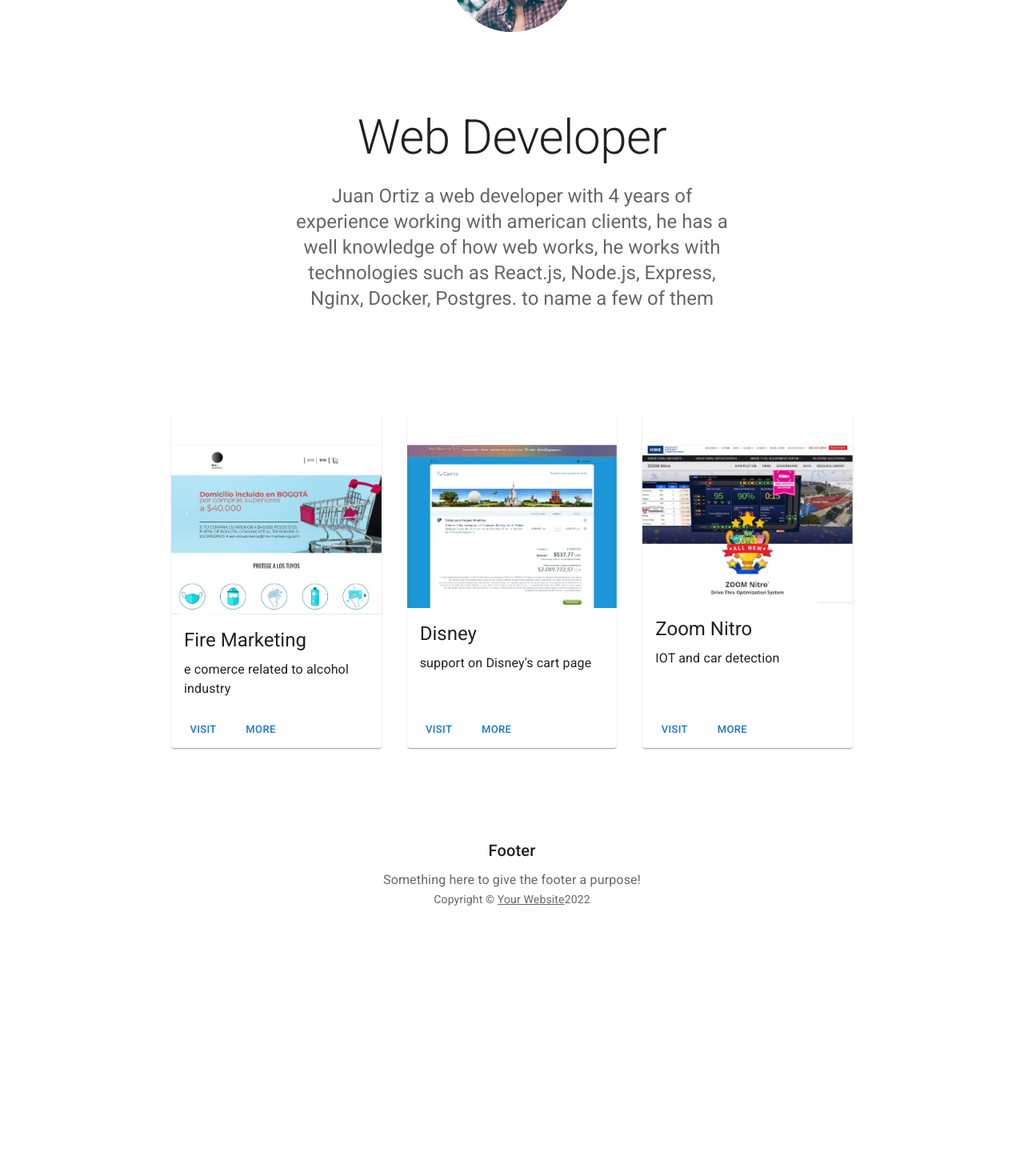
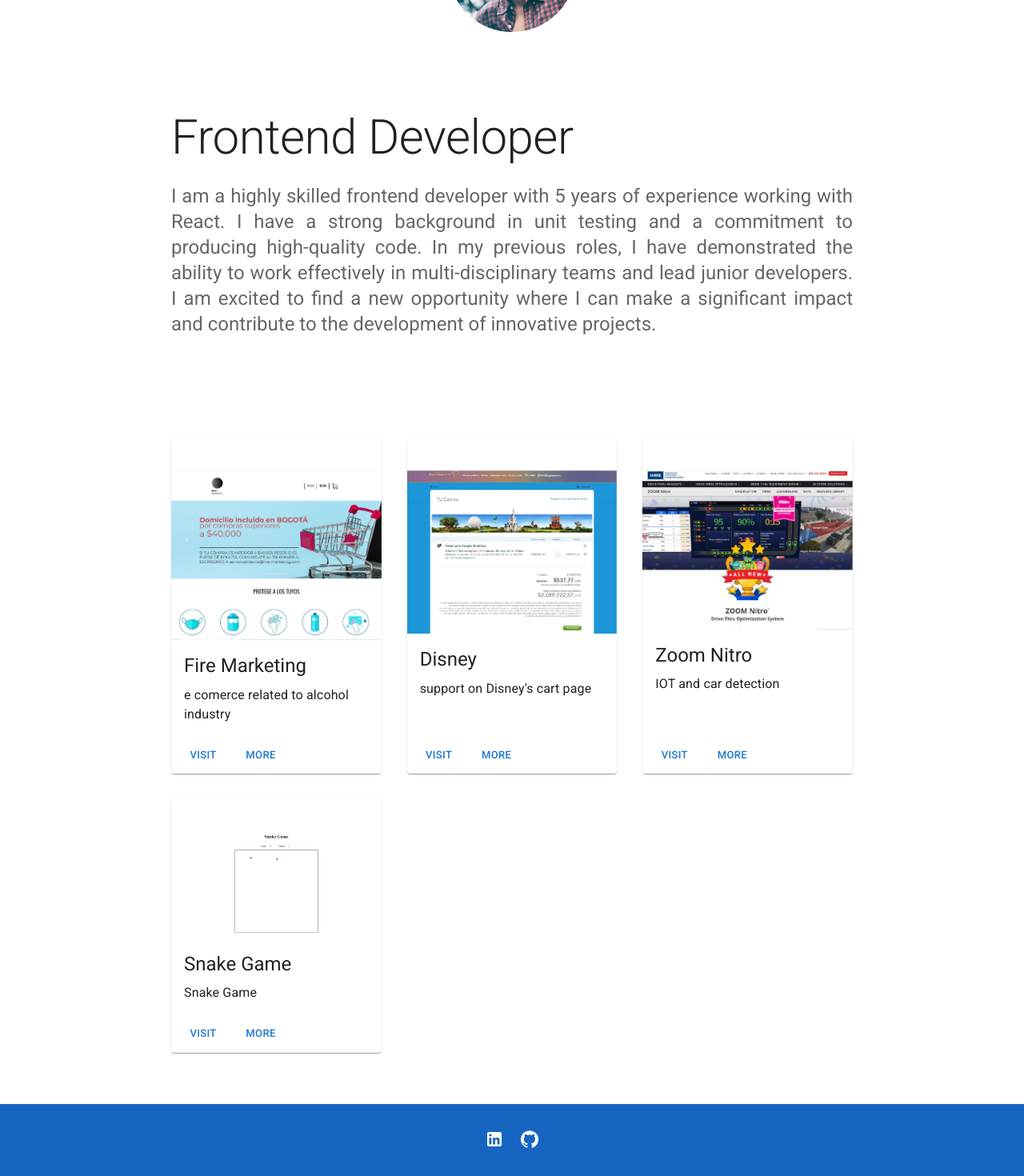
Before and after one commit to JuanOrtiz9492/my-portfolio, a React (Create React App) app: page / in a window 1280 px wide. Shown: the part 240-1710 px from the top of the page at 80% size. Before the commit the page ends 1422 px from the top, so only its background shows below. Built offline with nearby package versions, Linux system fonts and the light colour scheme.

Commit message:
minor improvements to porfolio

```diff
--- a/src/App.js
+++ b/src/App.js
@@ -1,35 +1,34 @@
 import React, { useRef } from 'react';
 import CssBaseline from '@mui/material/CssBaseline';
 import Box from '@mui/material/Box';
-import Typography from '@mui/material/Typography';
 import Link from '@mui/material/Link';
 import { createTheme, ThemeProvider } from '@mui/material/styles';
+import { LinkedIn, GitHub } from '@mui/icons-material';
 import NavBar from './components/NavBar';
 import Hero from './components/Hero';
 import About from './components/About/About';
-import Grid from './components/Grid';
-
-function Copyright() {
-	return (
-		<Typography variant="body2" color="text.secondary" align="center">
-			{'Copyright © '}
-			<Link color="inherit" href="https://mui.com/">
-				Your Website
-			</Link>
-			{new Date().getFullYear()}
-		</Typography>
-	);
-}
+import ProjectsGrid from './components/Grid';
 
 const theme = createTheme();
 
 export default function Main() {
 	const aboutRef = useRef(null);
-	const onButtonClick = ({ target }) => {
+	const projectsRef = useRef(null);
+	const onButtonClick = (section) => {
 		const sections = {
-			about: () => aboutRef.current.scrollIntoView(),
+			about: () =>
+				aboutRef.current.scrollIntoView({
+					block: 'center',
+					behavior: 'smooth',
+				}),
+			projects: () =>
+				projectsRef.current.scrollIntoView({
+					block: 'center',
+					behavior: 'smooth',
+				}),
+			contactme: () => {},
 		};
-		sections[target.name]();
+		sections[section]();
 	};
 
 	return (
@@ -49,22 +48,35 @@ export default function Main() {
 						<About />
 					</section>
 				</Box>
-				<Grid />
+				<div ref={projectsRef}>
+					<ProjectsGrid />
+				</div>
 			</main>
 			{/* Footer */}
-			<Box sx={{ bgcolor: 'background.paper', p: 6 }} component="footer">
-				<Typography variant="h6" align="center" gutterBottom>
-					Footer
-				</Typography>
-				<Typography
-					variant="subtitle1"
-					align="center"
-					color="text.secondary"
-					component="p"
+			<Box
+				sx={{
+					bgcolor: '#1565c0',
+					p: 4,
+					display: 'flex',
+					flexDirection: 'row',
+					justifyContent: 'center',
+				}}
+				component="footer"
+			>
+				<Link
+					sx={{ margin: '0 10px' }}
+					href="https://co.linkedin.com/in/ingortizh"
+					color="#ffffff"
 				>
-					Something here to give the footer a purpose!
-				</Typography>
-				<Copyright />
+					<LinkedIn />
+				</Link>
+				<Link
+					sx={{ margin: '0 10px' }}
+					href="https://github.com/JuanOrtiz9492"
+					color="#ffffff"
+				>
+					<GitHub />
+				</Link>
 			</Box>
 			{/* End footer */}
 		</ThemeProvider>
--- a/src/components/About/About.jsx
+++ b/src/components/About/About.jsx
@@ -8,17 +8,17 @@ const {
 } = lang;
 function About() {
 	return (
-		<Container maxWidth="sm">
+		<Container maxWidth="md">
 			<Typography
 				component="h1"
 				variant="h2"
-				align="center"
+				align="justify"
 				color="text.primary"
 				gutterBottom
 			>
 				{about.title}
 			</Typography>
-			<Typography variant="h5" align="center" color="text.secondary" paragraph>
+			<Typography variant="h5" align="justify" color="text.secondary" paragraph>
 				{about.description}
 			</Typography>
 		</Container>
--- a/src/components/NavBar/NavBar.jsx
+++ b/src/components/NavBar/NavBar.jsx
@@ -1,10 +1,23 @@
-import React from 'react';
+import React, { useState } from 'react';
 import PropTypes from 'prop-types';
 import AppBar from '@mui/material/AppBar';
+import Menu from '@mui/material/Menu';
+import MenuItem from '@mui/material/MenuItem';
+import IconButton from '@mui/material/IconButton';
+import MenuIcon from '@mui/icons-material/Menu';
 import { Button } from '@mui/material';
+import { waLink } from '../../utils/constants';
 import * as Styled from './Styled';
 
 function NavBar({ onButtonClick }) {
+	const [anchorEl, setAnchorEl] = useState(null);
+	const open = Boolean(anchorEl);
+	const handleClick = (event) => {
+		setAnchorEl(event.currentTarget);
+	};
+	const handleClose = () => {
+		setAnchorEl(null);
+	};
 	return (
 		<AppBar position="relative">
 			<Styled.Container>
@@ -15,16 +28,67 @@ function NavBar({ onButtonClick }) {
 					variant="outlined"
 					aria-label="outlined button group"
 				>
-					<Button name="about" onClick={onButtonClick}>
-						about me
-					</Button>
-					<Button name="projects" onClick={onButtonClick}>
-						projects
-					</Button>
-					<Button name="contactme" onClick={onButtonClick}>
+					<Button onClick={() => onButtonClick('about')}>about me</Button>
+					<Button onClick={() => onButtonClick('projects')}>projects</Button>
+					<Button onClick={() => window.open(waLink, '_blank')}>
 						contact me
 					</Button>
 				</Styled.StyledButtonGroup>
+				<Styled.ButtonGroupMobile>
+					<IconButton
+						size="large"
+						edge="start"
+						color="inherit"
+						aria-label="menu"
+						sx={{ mr: 2 }}
+						onClick={handleClick}
+					>
+						<MenuIcon />
+					</IconButton>
+					<Menu
+						id="demo-positioned-menu"
+						aria-labelledby="demo-positioned-button"
+						anchorEl={anchorEl}
+						open={open}
+						onClose={handleClose}
+						anchorOrigin={{
+							vertical: 'top',
+							horizontal: 'left',
+						}}
+						transformOrigin={{
+							vertical: 'top',
+							horizontal: 'left',
+						}}
+					>
+						<MenuItem
+							name="about"
+							onClick={() => {
+								handleClose();
+								onButtonClick('about');
+							}}
+						>
+							ABOUT ME
+						</MenuItem>
+						<MenuItem
+							name="projects"
+							onClick={() => {
+								handleClose();
+								onButtonClick('projects');
+							}}
+						>
+							PROJECTS
+						</MenuItem>
+						<MenuItem
+							name="contactme"
+							onClick={() => {
+								handleClose();
+								window.open(waLink, '_blank');
+							}}
+						>
+							CONTACT ME
+						</MenuItem>
+					</Menu>
+				</Styled.ButtonGroupMobile>
 			</Styled.Container>
 		</AppBar>
 	);
--- a/src/components/NavBar/Styled/index.js
+++ b/src/components/NavBar/Styled/index.js
@@ -1,5 +1,6 @@
 import { ButtonGroup, Typography, Toolbar } from '@mui/material';
 import { styled } from '@mui/material/styles';
+import EmStyled from '@emotion/styled';
 
 const StyledButtonGroup = styled(ButtonGroup)`
 	& .MuiButton-root {
@@ -9,12 +10,18 @@ const StyledButtonGroup = styled(ButtonGroup)`
 			border: 1px solid;
 		}
 	}
+	@media only screen and (max-width: 600px) {
+		display: none;
+	}
 `;
 
 const Title = styled(Typography)`
 	&.MuiTypography-h1 {
 		font-size: 2em;
 		text-transform: uppercase;
+		@media only screen and (max-width: 600px) {
+			font-size: 1.5em;
+		}
 	}
 `;
 
@@ -22,4 +29,11 @@ const Container = styled(Toolbar)`
 	justify-content: space-between;
 	height: 9vh;
 `;
-export { StyledButtonGroup, Title, Container };
+
+const ButtonGroupMobile = EmStyled.div`
+	display: none;
+	@media only screen and (max-width: 600px) {
+		display: block
+	}
+`;
+export { StyledButtonGroup, Title, Container, ButtonGroupMobile };
--- a/src/utils/constants.js
+++ b/src/utils/constants.js
@@ -35,7 +35,18 @@ const cards = [
 		isVisitable: true,
 		url: 'https://www.hme.com/qsr/zoom-nitro/',
 	},
+	{
+		id: 4,
+		projectName: 'Snake Game',
+		sumary: 'Snake Game',
+		img: './snake-game.jpg',
+		description: `This project is a implementation of the classic game Snake, was built with P5.js a library, for graphics, the goal of this game, was to try and implement some Design Patterns`,
+		isVisitable: true,
+		url: 'http://juanortizdev.com/snakegame',
+	},
 ];
-const dummy = 'dummy';
 
-export { cards, dummy };
+const waLink =
+	'https://api.whatsapp.com/send?phone=573133200890&text=Hi%20Juan%2C%0AI%20came%20across%20your%20portfolio%20and%20I%20wanted%20to%20let%20you%20know%20about%20a%20fantastic%20job%20opportunity%20that%20I%20think%20you%20might%20be%20interested%20in.';
+
+export { cards, waLink };
--- a/src/utils/lang.js
+++ b/src/utils/lang.js
@@ -1,11 +1,11 @@
 const lang = {
 	en: {
 		about: {
-			title: 'Web Developer',
-			description: `Juan Ortiz a web developer with 4 years of experience
-			 working with american clients, he has a well knowledge of how web works,
-			 he works with technologies such as React.js, Node.js, Express, Nginx, Docker,
-			 Postgres. to name a few of them`,
+			title: 'Frontend Developer',
+			description: `I am a highly skilled frontend developer with 5 years of experience working with React.
+			I have a strong background in unit testing and a commitment to producing high-quality code.
+			In my previous roles, I have demonstrated the ability to work effectively in multi-disciplinary teams and lead junior developers.
+			I am excited to find a new opportunity where I can make a significant impact and contribute to the development of innovative projects.`,
 		},
 	},
 };
```
Also changed, not shown: public/snake-game.jpg (added).
